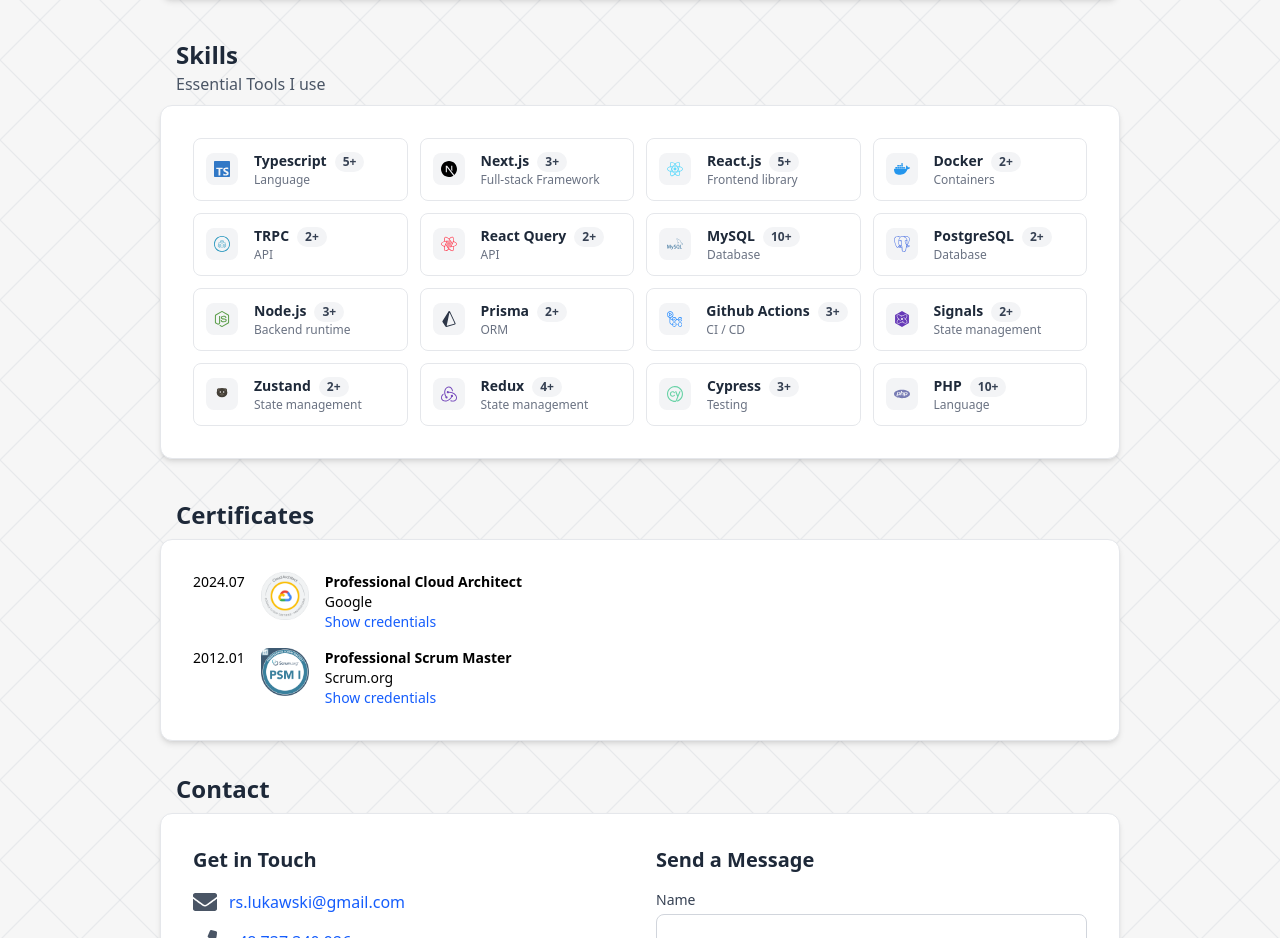
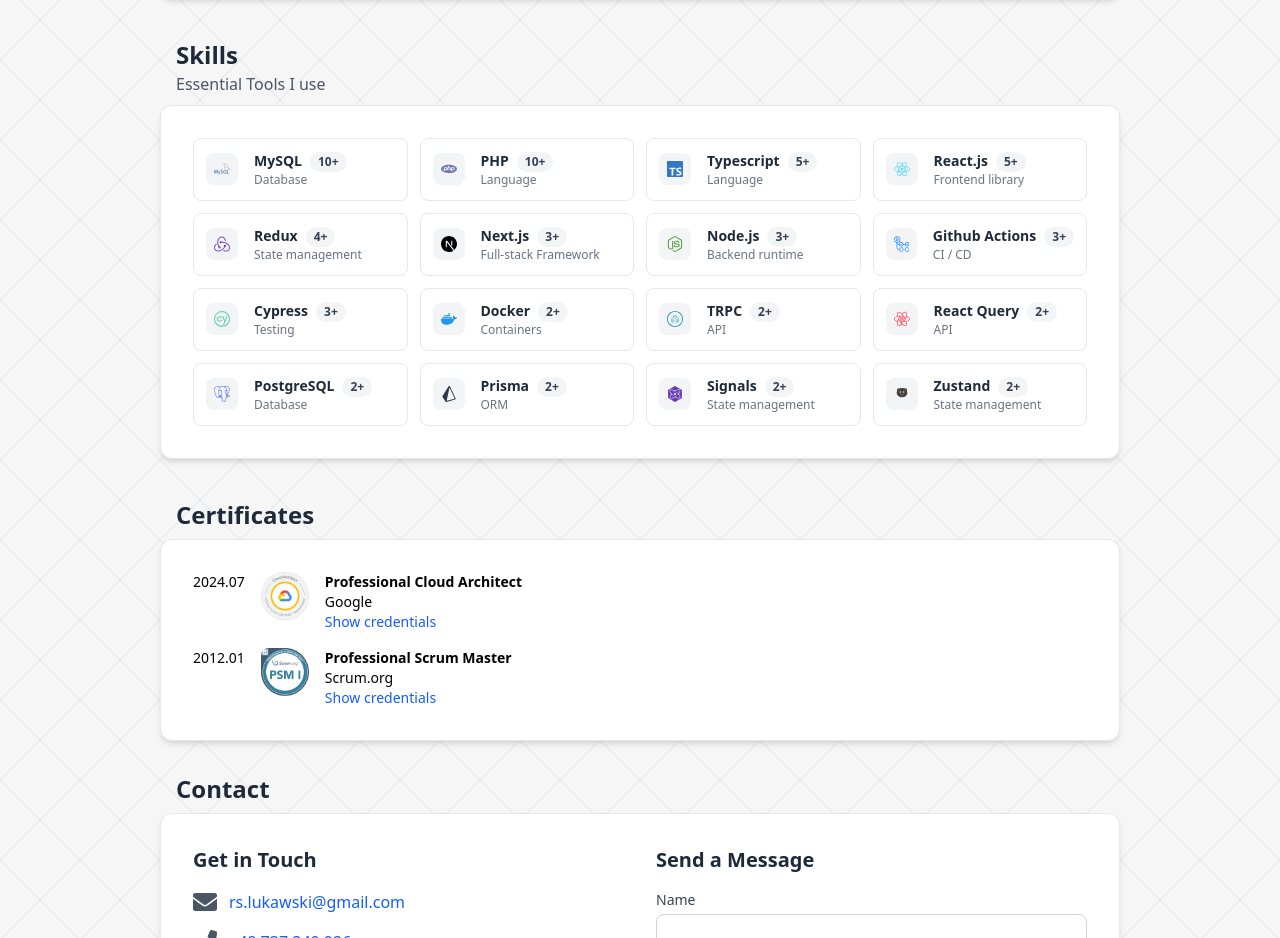
Before and after one commit to rlukawski/personal-website, a React (Vite) app: page /#about in a window 1280 px wide. Shown: the part 2260-3198 px from the top of the page. Built offline with nearby package versions, Linux system fonts and the light colour scheme.

Commit message:
Sort skills

```diff
--- a/src/components/Skills.tsx
+++ b/src/components/Skills.tsx
@@ -3,22 +3,22 @@
 import { useTranslation } from 'react-i18next';
 
 const technologies = [
+  { name: 'MySQL', description: 'Database', iconSlug: 'mysql', years: '10+' },
+  { name: 'PHP', description: 'Language', iconSlug: 'php', years: '10+' },
   { name: 'Typescript', description: 'Language', iconSlug: 'typescript', years: '5+' },
+  { name: 'React.js', description: 'Frontend library', iconSlug: 'react', years: '5+' },
+  { name: 'Redux', description: 'State management', iconSlug: 'redux', years: '4+' },
   { name: 'Next.js', description: 'Full-stack Framework', iconSlug: 'nextdotjs', years: '3+' },
-  { name: 'React.js', description: 'Frontend library', iconSlug: 'react', years: '5+' },
+  { name: 'Node.js', description: 'Backend runtime', iconSlug: 'nodedotjs', years: '3+' },
+  { name: 'Github Actions', description: 'CI / CD', iconSlug: 'githubactions', years: '3+' },
+  { name: 'Cypress', description: 'Testing', iconSlug: 'cypress', years: '3+' },
   { name: 'Docker', description: 'Containers', iconSlug: 'docker', years: '2+' },
   { name: 'TRPC', description: 'API', iconSlug: 'trpc', years: '2+' },
   { name: 'React Query', description: 'API', iconSlug: 'reactquery', years: '2+' },
-  { name: 'MySQL', description: 'Database', iconSlug: 'mysql', years: '10+' },
   { name: 'PostgreSQL', description: 'Database', iconSlug: 'postgresql', years: '2+' },
-  { name: 'Node.js', description: 'Backend runtime', iconSlug: 'nodedotjs', years: '3+' },
   { name: 'Prisma', description: 'ORM', iconSlug: 'prisma', years: '2+' },
-  { name: 'Github Actions', description: 'CI / CD', iconSlug: 'githubactions', years: '3+' },
   { name: 'Signals', description: 'State management', iconSlug: 'preact', years: '2+' },
   { name: 'Zustand', description: 'State management', customIcon: zustandIcon, years: '2+' },
-  { name: 'Redux', description: 'State management', iconSlug: 'redux', years: '4+' },
-  { name: 'Cypress', description: 'Testing', iconSlug: 'cypress', years: '3+' },
-  { name: 'PHP', description: 'Language', iconSlug: 'php', years: '10+' },
 ];
 
 const getIcon = (slug: string) => {
@@ -30,13 +30,21 @@
 
 export const Skills = () => {
   const { t } = useTranslation();
+
+  // Sort technologies by years of experience (descending)
+  const sortedTechnologies = [...technologies].sort((a, b) => {
+    const yearsA = parseInt(a.years);
+    const yearsB = parseInt(b.years);
+    return yearsB - yearsA;
+  });
+
   return (
     <section id="skills" className="mt-8 scroll-mt-24 container-width w-full">
       <h2 className="heading-2 ml-4">{t('skills.title')}</h2>
       <h4 className="body-normal ml-4">{t('skills.subtitle')}</h4>
       <div className="container-body mt-2">
         <div className="grid grid-cols-1 sm:grid-cols-2 md:grid-cols-3 lg:grid-cols-4 gap-3">
-          {technologies.map((tech) => {
+          {sortedTechnologies.map((tech) => {
             const icon = tech.customIcon ? null : getIcon(tech.iconSlug || '');
 
             return (
```
